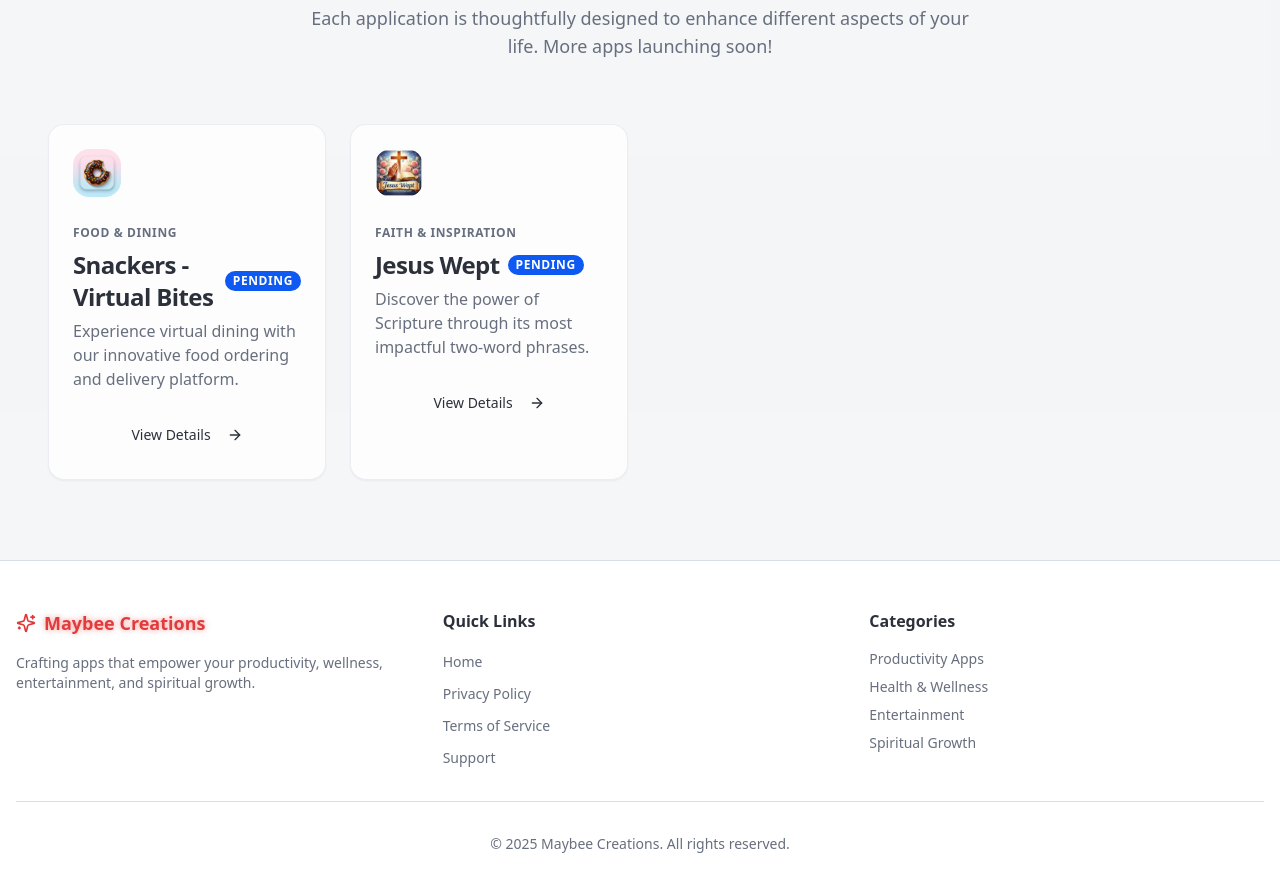
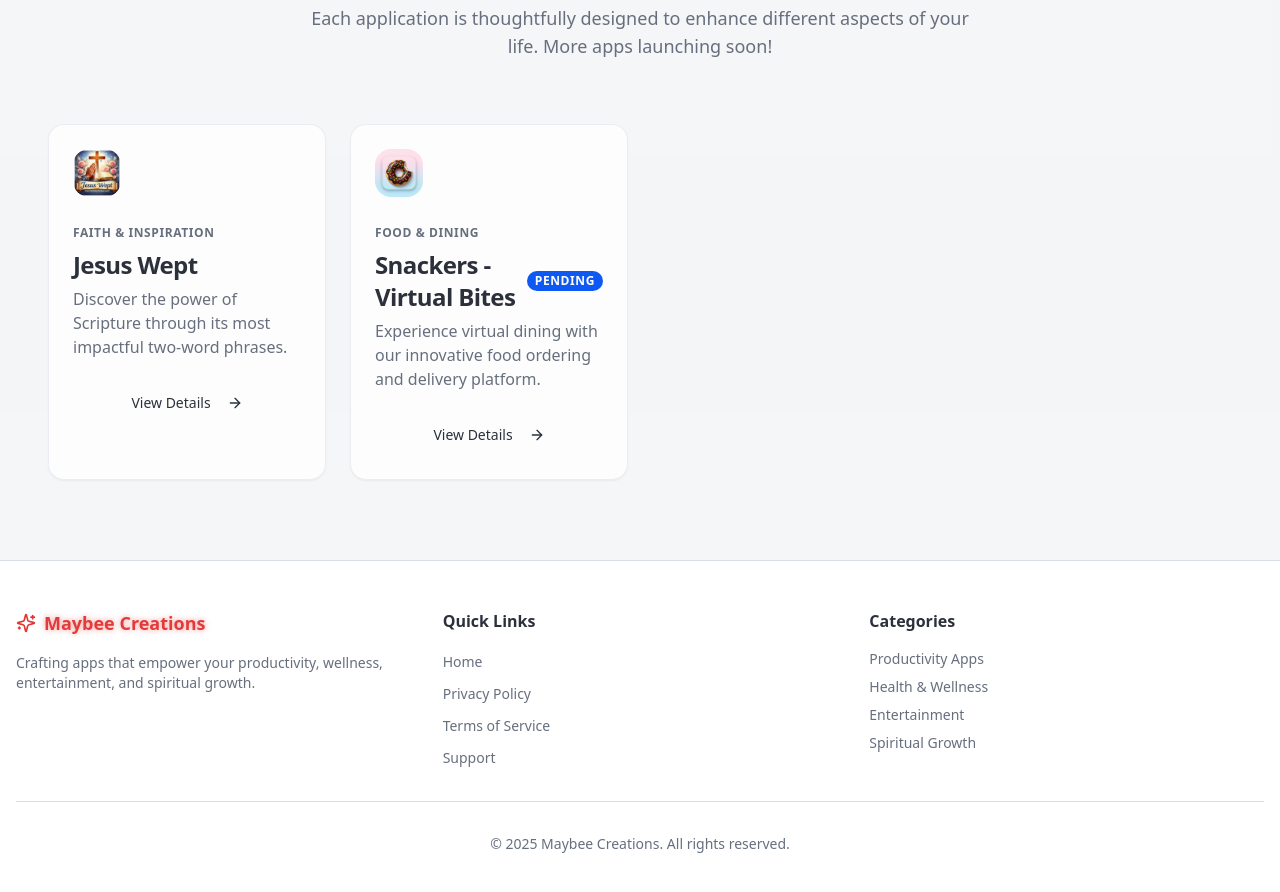
Before and after one commit to 3maybees-glitch/maybeecreations, a React (Vite) app: page / in a window 1280 px wide. Shown: the part 860-1752 px from the top of the page. Built offline with nearby package versions, Linux system fonts and the light colour scheme; the HTML template or start-up script is replaced by a standard one.

Commit message:
Reordered Jesus Wept first

```diff
--- a/src/components/AppsShowcase.tsx
+++ b/src/components/AppsShowcase.tsx
@@ -4,20 +4,20 @@ import jesusWeptAppIcon from "@/assets/jesus-wept-app-icon.png";
 
 const apps = [
   {
+    title: "Jesus Wept",
+    description: "Discover the power of Scripture through its most impactful two-word phrases.",
+    iconImage: jesusWeptAppIcon,
+    category: "Faith & Inspiration",
+    link: "/jesus-wept",
+    comingSoon: false,
+    pending: false,
+  },
+  {
     title: "Snackers - Virtual Bites",
     description: "Experience virtual dining with our innovative food ordering and delivery platform.",
     iconImage: snackersAppIcon,
     category: "Food & Dining",
     link: "/snackers",
-    comingSoon: false,
-    pending: true,
-  },
-  {
-    title: "Jesus Wept",
-    description: "Discover the power of Scripture through its most impactful two-word phrases.",
-    iconImage: jesusWeptAppIcon,
-    category: "Faith & Inspiration",
-    link: "/jesus-wept",
     comingSoon: false,
     pending: true,
   },
```
